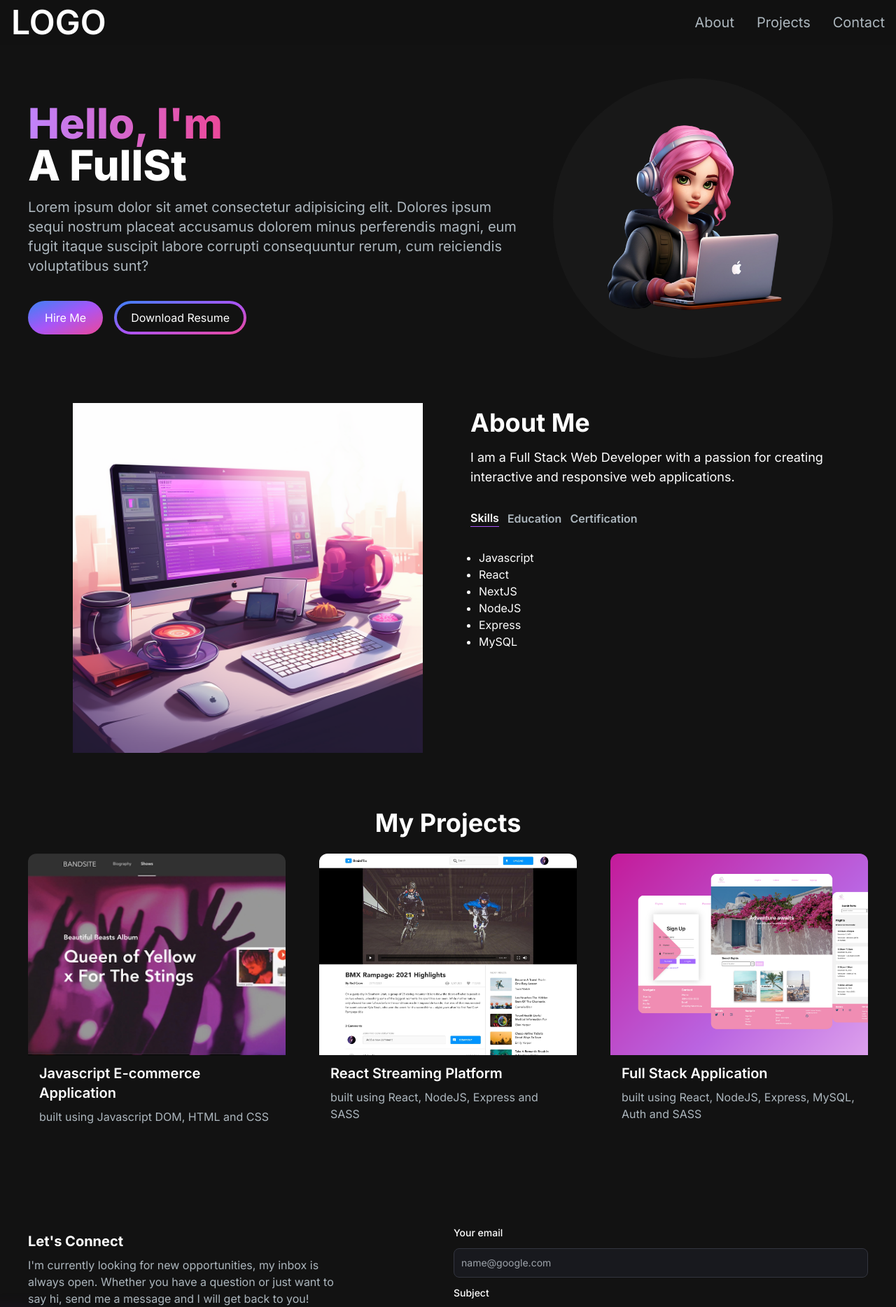
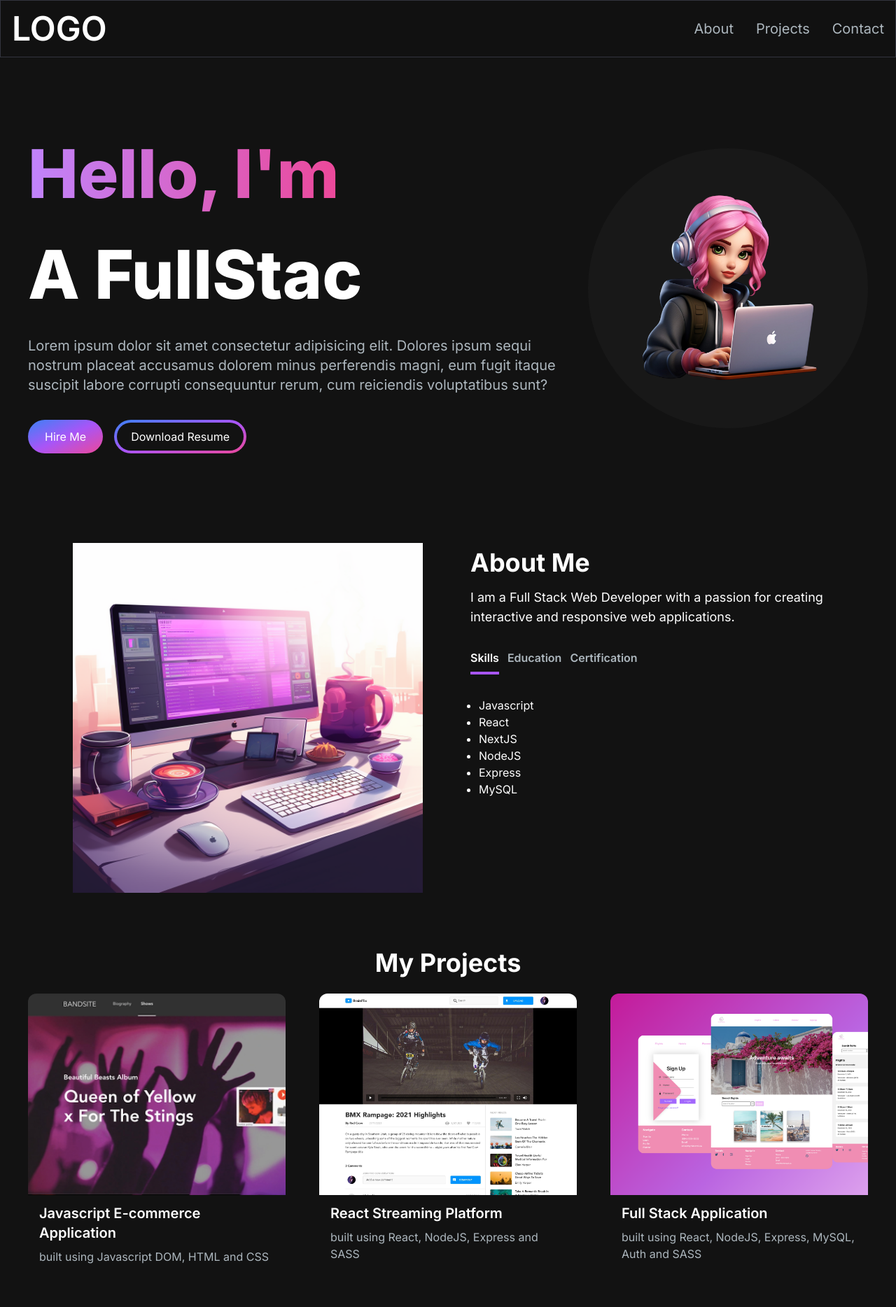
Before and after one commit to ShirinSadeghii/Portfolio, a Next.js app: page / in a window 1280 px wide. Shown: the top 1868 px of the page at 70% size. Built offline with nearby package versions, Linux system fonts and the light colour scheme.

Commit message:
porfolio finished 🚀

```diff
--- a/app/api/send/route.js
+++ b/app/api/send/route.js
@@ -1,18 +1,22 @@
-// import { EmailTemplate } from '../../../components/EmailTemplate';
 import { Resend } from 'resend';
 import { NextResponse } from 'next/server';
 
 const resend = new Resend(process.env.RESEND_API_KEY);
+const fromEmail = process.env.FROM_EMAIL;
 
-export async function POST() {
+export async function POST(req, res) {
+  const {body} = await req.json();
+  const {email, subject, message} = body
   try {
     const data = await resend.emails.send({
-      from: 'Shirin <shirinsadeghi@live.com>',
-      to: ['shirinsadeghi@live.com'],
-      subject: 'Hello world',
+      from: fromEmail,
+      to: ['shirinsadeghi@live.com', email],
+      subject: subject,
       react: (
         <>
-            <p>Email Body</p>
+          <h1>{subject}</h1>
+          <p>Thank you for contacting me!</p>
+          <p>{message}</p>
         </>
       )
 
--- a/app/components/EmailSection.jsx
+++ b/app/components/EmailSection.jsx
@@ -1,13 +1,69 @@
-import React from 'react'
+"use client"
+import React, {useState} from 'react'
 import GithubIcon from "../../public/github-icon.svg";
 import LinkedinIcon from '../../public/linkedin-icon.svg';
 import Link from "next/link";
 import Image from "next/image";
 
 const EmailSection = () => {
+    const [emailSubmitted, setEmailSubmitted] = useState(false)
+
+    // const handleSubmit = async (e) => {
+    //     e.preventDefault();
+    //     const data = {
+    //         email: e.target.email.value,
+    //         subject: e.target.subject.value,
+    //         message: e.target.message.value,
+    //     }
+    //     const JSONdata = JSON.stringify(data);
+    //     const endpoint = "/api/send";
+
+    //     // FOrm the request for sending data to the server
+    //     const options = {
+    //         //the method is POST
+    //         method: "POST",
+    //         // tell the server we're sending JSON
+    //         header: {
+    //             "Content-Type": "application/json",
+    //         },
+    //         // Body of the request is the JSON data created above
+    //         body: JSONdata
+    //     }
+    //     const response = await fetch(endpoint, options)
+    //     const resData = await response.json()
+    //     console.log(resData);
+
+    //     if (response.status === 200) {
+    //         console.log("Message sent")
+    //     }
+    // }
+
+    async function handleSubmit(event) {
+        event.preventDefault();
+        const formData = new FormData(event.target);
+
+        formData.append("access_key", "49e5023f-dae2-41e7-aede-b8d92f33a66d");
+
+        const object = Object.fromEntries(formData);
+        const json = JSON.stringify(object);
+
+        const response = await fetch("https://api.web3forms.com/submit", {
+            method: "POST",
+            headers: {
+              "Content-Type": "application/json",
+              Accept: "application/json"
+            },
+            body: json
+        });
+        const result = await response.json();
+        if (result.success) {
+            console.log("Message sent", result);
+            setEmailSubmitted(true)
+        }
+    }
   return (
     <section className='grid md:grid-cols-2 my-12 md:my-12 py-24 gap-4 relative'>
-        <div className='bg-[radial-gradient(ellipse_at_center,_var(--tw-gradient-stops))] from-purple-900 to-transparent rounded-full h-80 w-80 z-0 blur-lg absolute top-3/4 -left-4 transform -translate-x-1/2 -translate-y-1/2'></div>
+        <div className='bg-[radial-gradient(ellipse_at_center,_var(--tw-gradient-stops))] from-purple-900 to-transparent rounded-full h-80 w-80 z-0 blur-lg absolute top-[85%] -left-3 transform -translate-x-1/2 -translate-y-1/2'></div>
         <div className='z-10'>
             <h5 className='text-xl font-bold text-white my-2'>Let's Connect</h5>
             <p className='text-[#ADB7BE] mb-4 max-w-md'>
@@ -25,15 +81,19 @@ const EmailSection = () => {
             </div>
         </div>
         <div>
-            <form className='flex flex-col gap-3'>
+            <form className='flex flex-col gap-3' onSubmit={handleSubmit}>
                 <label htmlFor='email'className='text-white block text-sm font-medium'>Your email</label>
-                <input type='email'
+                <input
+                name='email'
+                type='email'
                 id='email'
                 required
                 className='bg-[#18191E] border border-[#33353F] placeholder-[#9CA2A9] text-gray-100 text-sm rounded-lg block w-full p-2.5'
                 placeholder='name@google.com'></input>
                  <label htmlFor='subject'className='text-white block text-sm font-medium'>Subject</label>
-                <input type='text'
+                <input
+                name='subject'
+                type='text'
                 id='subject'
                 required
                 className='bg-[#18191E] border border-[#33353F] placeholder-[#9CA2A9] text-gray-100 text-sm rounded-lg block w-full p-2.5'
@@ -52,6 +112,14 @@ const EmailSection = () => {
                 className='bg-purple-500 hover:bg-purple-600 text-white font-medium py-2.5 px-5 rounded-lg w-full'>
                     Send message
                 </button>
+                {
+                    // if the email was submitted successfully, show success message.
+                    emailSubmitted && (
+                        <p className='text-green-500 text-sm mt-2'>
+                            Email sent successfully!
+                        </p>
+                    )
+                }
             </form>
         </div>
     </section>
--- a/app/components/Footer.jsx
+++ b/app/components/Footer.jsx
@@ -2,7 +2,7 @@ import React from 'react'
 
 const Footer = () => {
   return (
-    <footer className='footer border border-t-[#33353F] border-l-transparent border-r-transparent text-white'>
+    <footer className='footer border z-10 border-t-[#33353F] border-l-transparent border-r-transparent text-white'>
         <div className='container p-12 flex justify-between'>
             <span>LOGO</span>
             <p className='text-slate-600'>All rights reserved.</p>
--- a/app/components/HeroSection.jsx
+++ b/app/components/HeroSection.jsx
@@ -6,10 +6,10 @@ import { TypeAnimation } from 'react-type-animation';
 
 const HeroSection = () => {
   return (
-    <section>
+    <section className='lg:py-16'>
         <div className='grid grid-cols-1 sm:grid-cols-12'>
-            <div className='col-span-7 place-self-center text-center sm:text-left'>
-                <h1 className="text-white mb-4 text-4xl sm:text-5xl lg:text-6xl font-extrabold">
+            <div className='col-span-8 place-self-center text-center sm:text-left justify-self-start'>
+                <h1 className="text-white mb-4 text-4xl sm:text-5xl lg:text-8xl lg:leading-normal font-extrabold">
                     <span className='text-transparent bg-clip-text bg-gradient-to-r from-purple-400 to-pink-500'>Hello, I'm {""}</span>
                     <br></br>
                     <TypeAnimation
@@ -39,7 +39,7 @@ const HeroSection = () => {
 
                 </div>
             </div>
-            <div className='col-span-5 place-self-center mt-4 lg:mt-0'>
+            <div className='col-span-4 place-self-center mt-4 lg:mt-0'>
                 <div className='rounded-full bg-[#181818] w-[250px] h-[250px] lg:w-[400px] lg:h-[400px] relative'>
                     <Image
                     src="/images/hero-image.png"
--- a/app/components/NavBar.jsx
+++ b/app/components/NavBar.jsx
@@ -24,8 +24,8 @@ const navLinks = [
 const NavBar = () => {
   const [navbarOpen, setNavbarOpen] = useState(false)
   return (
-    <nav className='fixed top-0 left-0 right-0 z-10 bg-[#121212] bg-opacity-95'>
-        <div className='flex flex-wrap items-center justify-between mx-auto px-4 py-2'>
+    <nav className='fixed mx-auto border border-[#33353F] top-0 left-0 right-0 z-10 bg-[#121212] bg-opacity-95'>
+        <div className='flex container lg:py-4 flex-wrap items-center justify-between mx-auto px-4 py-2'>
           <Link href={"/"} className='text-2xl md:text-5xl text-white font-semibold'>
               LOGO
           </Link>
--- a/app/components/ProjectsSection.jsx
+++ b/app/components/ProjectsSection.jsx
@@ -1,5 +1,8 @@
-import React from 'react'
+"use client"
+import React, {useRef, useState} from 'react'
 import ProjectCard  from './ProjectCard'
+import {motion, useInView} from "framer-motion"
+
 
 const projectData = [
     {
@@ -28,13 +31,26 @@ const projectData = [
     }
 ]
 const ProjectsSection = () => {
+    const ref = useRef(null)
+    const isInView = useInView(ref, {once: true})
+
+    const cardVariants = {
+        initial: {y: 50, opacity: 0},
+        animate: {y:0, opacity:1}
+    }
   return (
-    <>
+    <section>
         <h2 className='text-center text-4xl font-bold text-white mt-4 mb-6'>
             My Projects
         </h2>
-        <div className='grid md:grid-cols-3 gap-8 md:gap-12'>
-        {projectData.map((project) => (
+        <ul ref={ref} className='grid md:grid-cols-3 gap-8 md:gap-12'>
+        {projectData.map((project, index) => (
+            <motion.li
+                key={index}
+                variants={cardVariants}
+                initial="initial"
+                animate={isInView ? "animate" : "initial"}
+                transition={{duration: 0.3, delay: index * 0.3}} >
             <ProjectCard
               key={project.id}
               title={project.title}
@@ -43,9 +59,10 @@ const ProjectsSection = () => {
               gitUrl={project.gitUrl}
               previewUrl={project.previewUrl}
             />
+            </motion.li>
         ))}
-        </div>
-    </>
+        </ul>
+    </section>
 
   )
 }
--- a/app/components/TabButton.jsx
+++ b/app/components/TabButton.jsx
@@ -1,13 +1,26 @@
 import React from 'react'
+import {motion} from "framer-motion";
+
+const variants = {
+  default: { width: 0 },
+  active: { width: "calc(100% - 0.75rem)"},
+}
 
 const TabButton = ({active, selectTab, children}) => {
-const buttonClasses = active ? 'text-white border-b border-purple-500' : 'text-[#ADB7BE]'
+const buttonClasses = active ?
+  'text-white'
+  : 'text-[#ADB7BE]'
+
   return (
    <button onClick={selectTab}>
     <p className={`mr-3 font-semibold hover:text-white ${buttonClasses}`}>
         {children}
     </p>
-
+    <motion.div
+      animate={active ? "active" : "default"}
+      variants={variants}
+      className='h-1 bg-purple-500 mt-2 mr-3'
+    ></motion.div>
    </button>
 
   )
--- a/package.json
+++ b/package.json
@@ -10,8 +10,10 @@
   },
   "dependencies": {
     "@heroicons/react": "^2.1.1",
+    "framer-motion": "^11.0.18",
     "next": "14.1.0",
     "react": "^18",
+    "react-animated-numbers": "^0.18.0",
     "react-dom": "^18",
     "react-type-animation": "^3.2.0",
     "resend": "^3.2.0"
```
Also changed, not shown: 1 other file (tests, documents, lock files or other folders).
